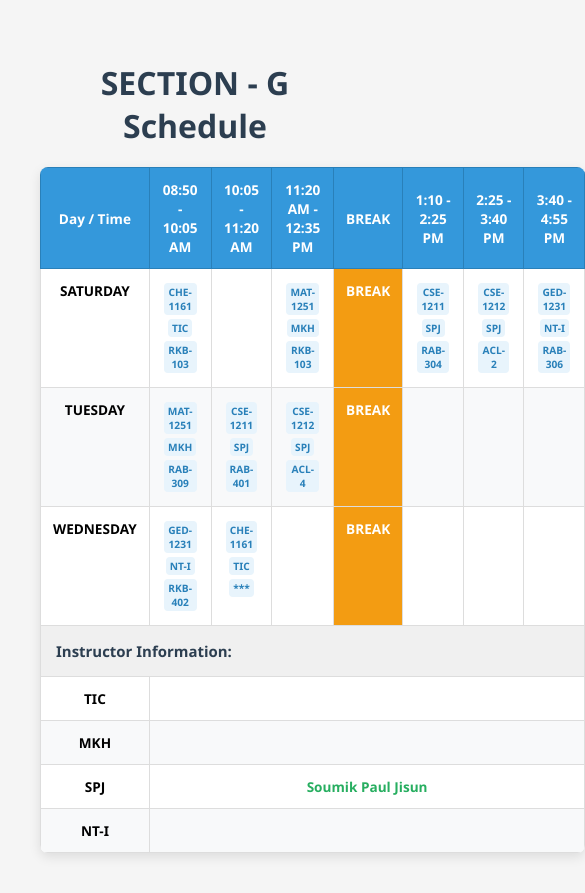
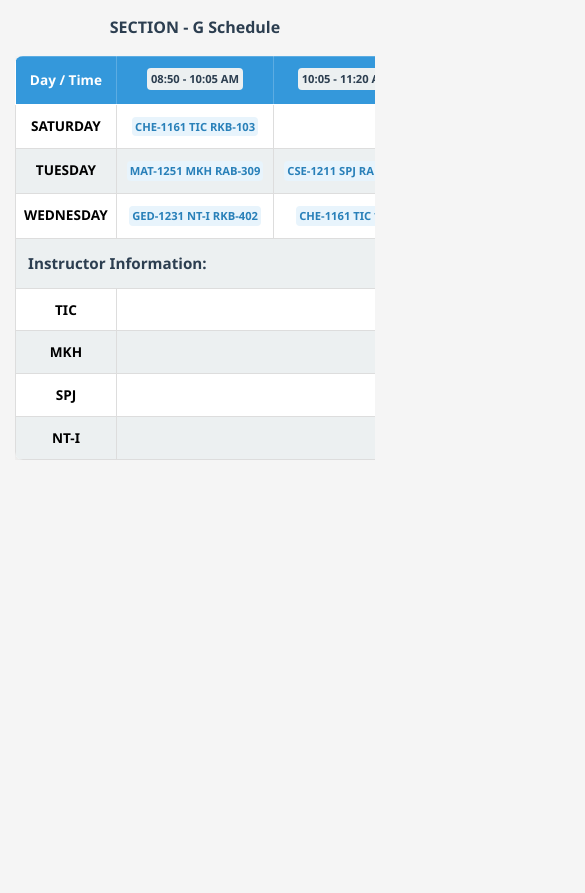
Before and after one commit to MotiurRafi/66-g-s-2-schedule, a plain HTML site: page index.html in a window 390 px wide. Shown: the whole page, 585 px wide, since content can reach past the window. After the commit the page ends 844 px from the top, so only its background shows below. Drawn offline with Linux system fonts and the light colour scheme.

Commit message:
responsive

```diff
--- a/index.html
+++ b/index.html
@@ -5,128 +5,180 @@
     <meta name="viewport" content="width=device-width, initial-scale=1.0">
     <title>Section G Schedule</title>
     <style>
+        :root {
+            --primary: #3498db;
+            --secondary: #2c3e50;
+            --accent: #f39c12;
+            --light: #ecf0f1;
+            --white: #ffffff;
+            --gray: #bdc3c7;
+            --hover: #eaf7ff;
+        }
+
+        * {
+            margin: 0;
+            padding: 0;
+            box-sizing: border-box;
+        }
+
         body {
             font-family: 'Segoe UI', Tahoma, Geneva, Verdana, sans-serif;
             background-color: #f5f5f5;
-            margin: 20px;
-            padding: 20px;
+            padding: 15px;
+            line-height: 1.6;
         }
 
         .container {
-            max-width: 1200px;
+            max-width: 100%;
             margin: 0 auto;
         }
 
         h1 {
             text-align: center;
-            color: #2c3e50;
-            margin-bottom: 20px;
+            color: var(--secondary);
+            margin-bottom: 15px;
+            font-size: 1.5rem;
             font-weight: 600;
         }
 
         .schedule-table {
             width: 100%;
             border-collapse: collapse;
-            background-color: white;
-            box-shadow: 0 4px 12px rgba(0, 0, 0, 0.1);
+            background-color: var(--white);
+            box-shadow: 0 4px 12px rgba(0, 0, 0, 0.08);
             border-radius: 8px;
             overflow: hidden;
+            font-size: 0.9rem;
         }
 
         .schedule-table th {
-            background-color: #3498db;
-            color: white;
-            padding: 12px;
+            background-color: var(--primary);
+            color: var(--white);
+            padding: 10px 8px;
             text-align: center;
             font-weight: 600;
-            border: 1px solid #2980b9;
+            border: 1px solid rgba(255,255,255,0.2);
+            white-space: nowrap;
+            font-size: 0.85rem;
         }
 
         .schedule-table td {
-            padding: 12px;
+            padding: 10px 8px;
             text-align: center;
             border: 1px solid #ddd;
             vertical-align: top;
-            min-height: 60px;
+            min-height: 50px;
+            font-size: 0.85rem;
+            word-wrap: break-word;
+            background-color: var(--white);
         }
 
-        .schedule-table tr:nth-child(even) {
-            background-color: #f8f9fa;
+        .schedule-table tr:nth-child(even) td:not(.break-cell) {
+            background-color: var(--light);
         }
 
-        .schedule-table tr:hover {
-            background-color: #eaf7ff;
+        .schedule-table tr:hover td {
+            background-color: var(--hover);
         }
 
         .time-slot {
             font-weight: bold;
-            color: #2c3e50;
-            background-color: #ecf0f1;
-            padding: 6px;
+            color: var(--secondary);
+            background-color: var(--light);
+            padding: 4px 6px;
             border-radius: 4px;
+            display: inline-block;
+            font-size: 0.8rem;
             margin-bottom: 4px;
         }
 
         .course-code {
             display: inline-block;
             background-color: #e8f4fc;
-            padding: 4px 8px;
+            padding: 2px 6px;
             border-radius: 4px;
             margin: 2px;
-            font-size: 0.9em;
+            font-size: 0.85rem;
             font-weight: 600;
             color: #2980b9;
-        }
-
-        .instructor {
-            font-style: italic;
-            color: #7f8c8d;
-            font-size: 0.85em;
-            margin-top: 6px;
-            padding-top: 6px;
-            border-top: 1px dashed #bdc3c7;
+            white-space: nowrap;
         }
 
         .break-cell {
-            background-color: #f39c12;
+            background-color: var(--accent);
             color: white;
             font-weight: bold;
             text-align: center;
             vertical-align: middle;
         }
 
-        .highlight {
-            background-color: #fffde7;
-            border-left: 4px solid #ffd600;
-            padding-left: 8px;
-        }
-
-        @media (max-width: 768px) {
-            .schedule-table {
-                font-size: 0.85em;
-            }
-
-            .time-slot {
-                font-size: 0.8em;
-            }
-
-            .course-code {
-                font-size: 0.75em;
-                padding: 2px 4px;
-            }
-        }
-
-        /* Additional styling for the instructor section */
         .instructor-row td {
             background-color: #f0f0f0;
             font-weight: bold;
-            color: #2c3e50;
+            color: var(--secondary);
             padding: 8px;
+            font-size: 0.9rem;
         }
 
         .instructor-name {
             color: #27ae60;
             font-weight: 600;
+        }
+
+        /* Mobile Responsiveness */
+        @media (max-width: 768px) {
+            .schedule-table {
+                font-size: 0.8rem;
+            }
+
+            .time-slot {
+                font-size: 0.75rem;
+                padding: 2px 4px;
+            }
+
+            .course-code {
+                font-size: 0.75rem;
+                padding: 2px 4px;
+            }
+
+            th, td {
+                padding: 8px 4px;
+                font-size: 0.75rem;
+            }
+
+            h1 {
+                font-size: 1.2rem;
+            }
+        }
+
+        @media (max-width: 480px) {
+            .schedule-table {
+                font-size: 0.75rem;
+            }
+
+            th, td {
+                padding: 6px 2px;
+                font-size: 0.7rem;
+            }
+
+            .time-slot {
+                font-size: 0.7rem;
+            }
+
+            .course-code {
+                font-size: 0.7rem;
+                padding: 1px 3px;
+            }
+
+            h1 {
+                font-size: 1rem;
+            }
+        }
+
+        /* For very small screens, make table scrollable horizontally */
+        .table-wrapper {
+            overflow-x: auto;
+            -webkit-overflow-scrolling: touch;
         }
     </style>
 </head>
@@ -134,67 +186,36 @@
     <div class="container">
         <h1>SECTION - G Schedule</h1>
 
+        <div class="table-wrapper">
             <table class="schedule-table">
                 <thead>
                     <tr>
                         <th>Day / Time</th>
-                    <th>08:50 - 10:05 AM</th>
-                    <th>10:05 - 11:20 AM</th>
-                    <th>11:20 AM - 12:35 PM</th>
+                        <th><span class="time-slot">08:50 - 10:05 AM</span></th>
+                        <th><span class="time-slot">10:05 - 11:20 AM</span></th>
+                        <th><span class="time-slot">11:20 AM - 12:35 PM</span></th>
                         <th>BREAK</th>
-                    <th>1:10 - 2:25 PM</th>
-                    <th>2:25 - 3:40 PM</th>
-                    <th>3:40 - 4:55 PM</th>
+                        <th><span class="time-slot">1:10 - 2:25 PM</span></th>
+                        <th><span class="time-slot">2:25 - 3:40 PM</span></th>
+                        <th><span class="time-slot">3:40 - 4:55 PM</span></th>
                     </tr>
                 </thead>
                 <tbody>
                     <tr>
                         <td><strong>SATURDAY</strong></td>
-                    <td>
-                        <div class="course-code">CHE-1161</div>
-                        <div class="course-code">TIC</div>
-                        <div class="course-code">RKB-103</div>
-                    </td>
+                        <td><span class="course-code">CHE-1161 TIC RKB-103</span></td>
                         <td></td>
-                    <td>
-                        <div class="course-code">MAT-1251</div>
-                        <div class="course-code">MKH</div>
-                        <div class="course-code">RKB-103</div>
-                    </td>
+                        <td><span class="course-code">MAT-1251 MKH RKB-103</span></td>
                         <td class="break-cell">BREAK</td>
-                    <td>
-                        <div class="course-code">CSE-1211</div>
-                        <div class="course-code">SPJ</div>
-                        <div class="course-code">RAB-304</div>
-                    </td>
-                    <td>
-                        <div class="course-code">CSE-1212</div>
-                        <div class="course-code">SPJ</div>
-                        <div class="course-code">ACL-2</div>
-                    </td>
-                    <td>
-                        <div class="course-code">GED-1231</div>
-                        <div class="course-code">NT-I</div>
-                        <div class="course-code">RAB-306</div>
-                    </td>
+                        <td><span class="course-code">CSE-1211 SPJ RAB-304</span></td>
+                        <td><span class="course-code">CSE-1212 SPJ ACL-2</span></td>
+                        <td><span class="course-code">GED-1231 NT-I RAB-306</span></td>
                     </tr>
                     <tr>
                         <td><strong>TUESDAY</strong></td>
-                    <td>
-                        <div class="course-code">MAT-1251</div>
-                        <div class="course-code">MKH</div>
-                        <div class="course-code">RAB-309</div>
-                    </td>
-                    <td>
-                        <div class="course-code">CSE-1211</div>
-                        <div class="course-code">SPJ</div>
-                        <div class="course-code">RAB-401</div>
-                    </td>
-                    <td>
-                        <div class="course-code">CSE-1212</div>
-                        <div class="course-code">SPJ</div>
-                        <div class="course-code">ACL-4</div>
-                    </td>
+                        <td><span class="course-code">MAT-1251 MKH RAB-309</span></td>
+                        <td><span class="course-code">CSE-1211 SPJ RAB-401</span></td>
+                        <td><span class="course-code">CSE-1212 SPJ ACL-4</span></td>
                         <td class="break-cell">BREAK</td>
                         <td></td>
                         <td></td>
@@ -202,16 +223,8 @@
                     </tr>
                     <tr>
                         <td><strong>WEDNESDAY</strong></td>
-                    <td>
-                        <div class="course-code">GED-1231</div>
-                        <div class="course-code">NT-I</div>
-                        <div class="course-code">RKB-402</div>
-                    </td>
-                    <td>
-                        <div class="course-code">CHE-1161</div>
-                        <div class="course-code">TIC</div>
-                        <div class="course-code">***</div>
-                    </td>
+                        <td><span class="course-code">GED-1231 NT-I RKB-402</span></td>
+                        <td><span class="course-code">CHE-1161 TIC ***</span></td>
                         <td></td>
                         <td class="break-cell">BREAK</td>
                         <td></td>
@@ -221,7 +234,7 @@
 
                     <!-- Instructor Information Section -->
                     <tr class="instructor-row">
-                    <td colspan="8" style="text-align: left; padding: 15px; font-size: 1.1em;">Instructor Information:</td>
+                        <td colspan="8" style="text-align: left; padding: 12px; font-size: 0.95rem;">Instructor Information:</td>
                     </tr>
                     <tr>
                         <td><strong>TIC</strong></td>
@@ -242,5 +255,6 @@
                 </tbody>
             </table>
         </div>
+    </div>
 </body>
 </html>
```
Lines whose indentation alone changed are shown as unchanged.
